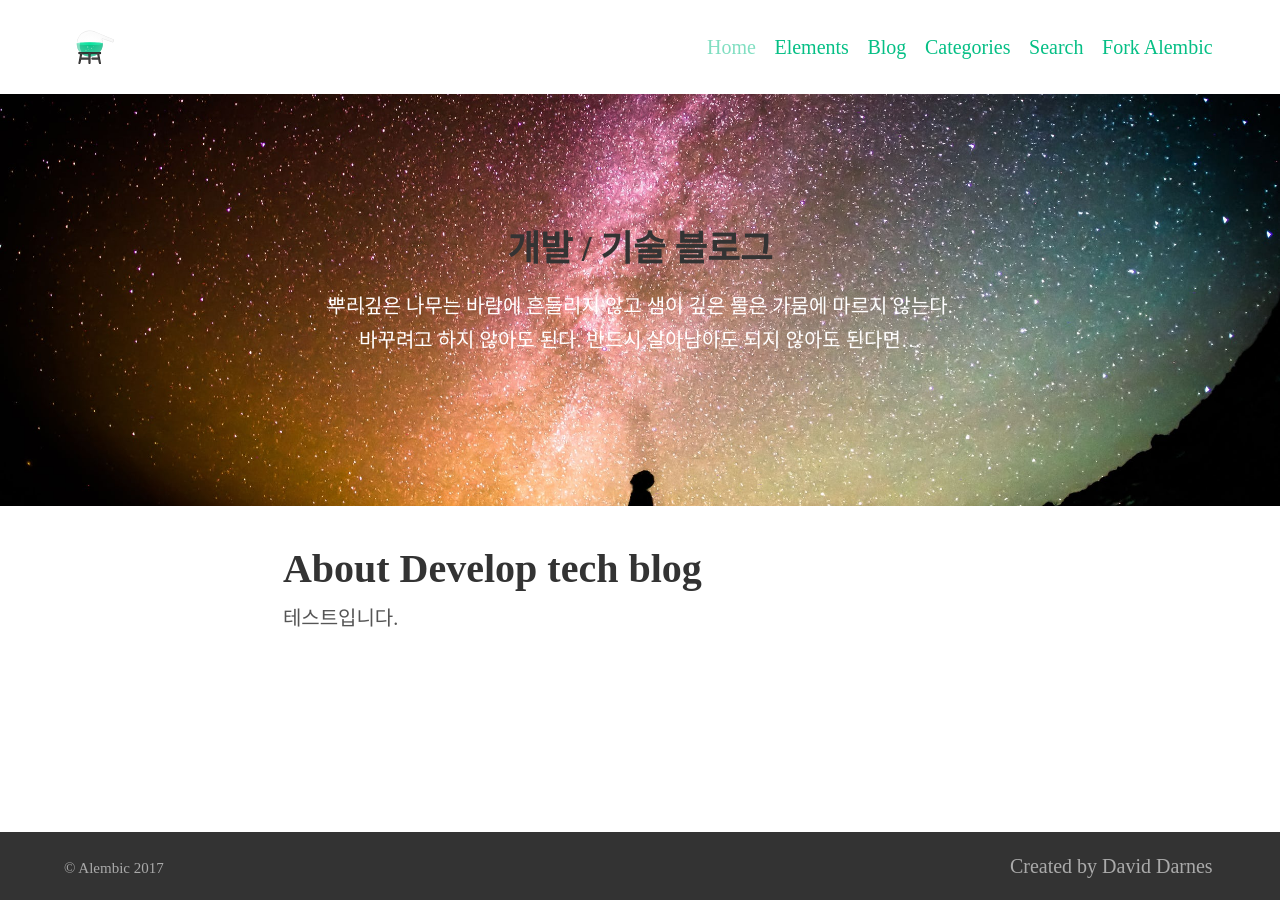
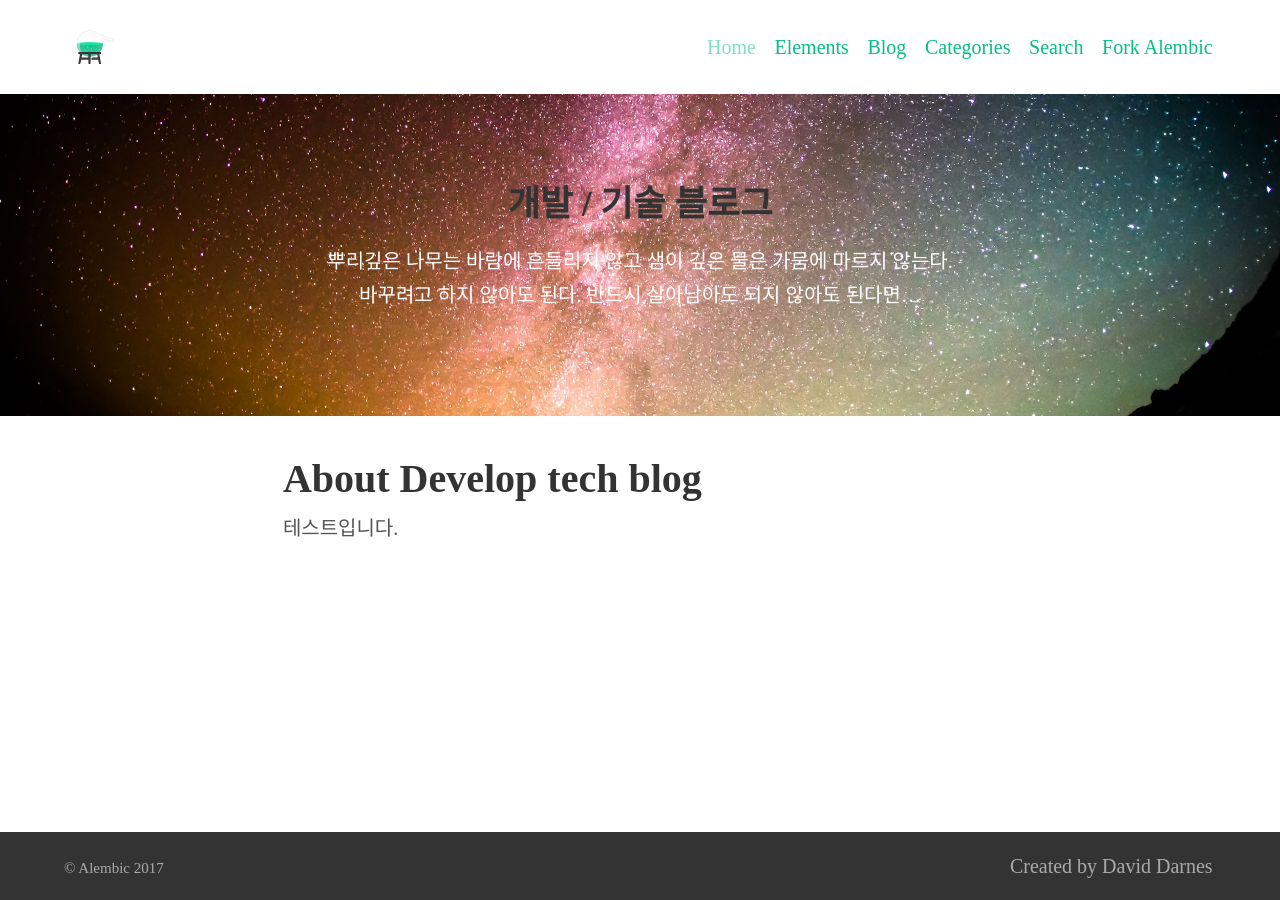
Before and after one commit to zaneiru/zaneiru.github.io, a Jekyll site: the page built from index.md, in a window 1280 px wide. Built offline with Jekyll 4.4.1, drawn with Linux system fonts in a browser that asks for light colours; some web fonts are replaced; our own code applies the rules of GitHub Pages for plain Markdown files.

Commit message:
높이 변경

```diff
--- a/_sass/_theme.scss
+++ b/_sass/_theme.scss
@@ -49,7 +49,7 @@ body {
   background-size: cover;
   background-position: center;
   .container {
-    min-height: 45vh;
+    min-height: 35vh;
     max-width: 60%;
     @include flex-direction(column);
     @include justify-content(center);
```
